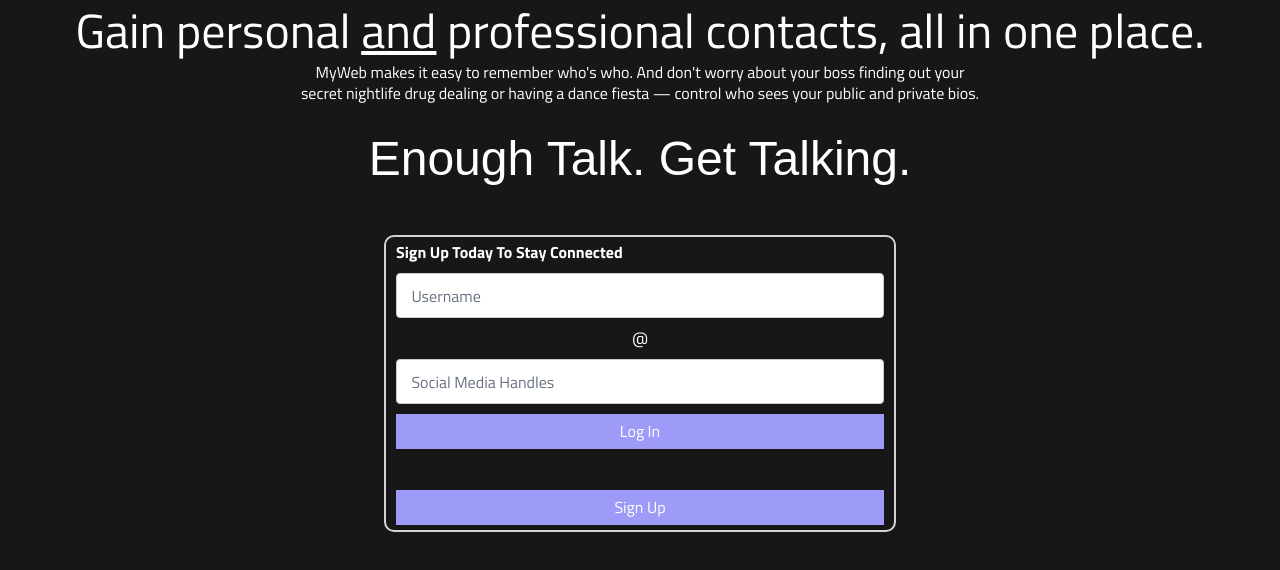
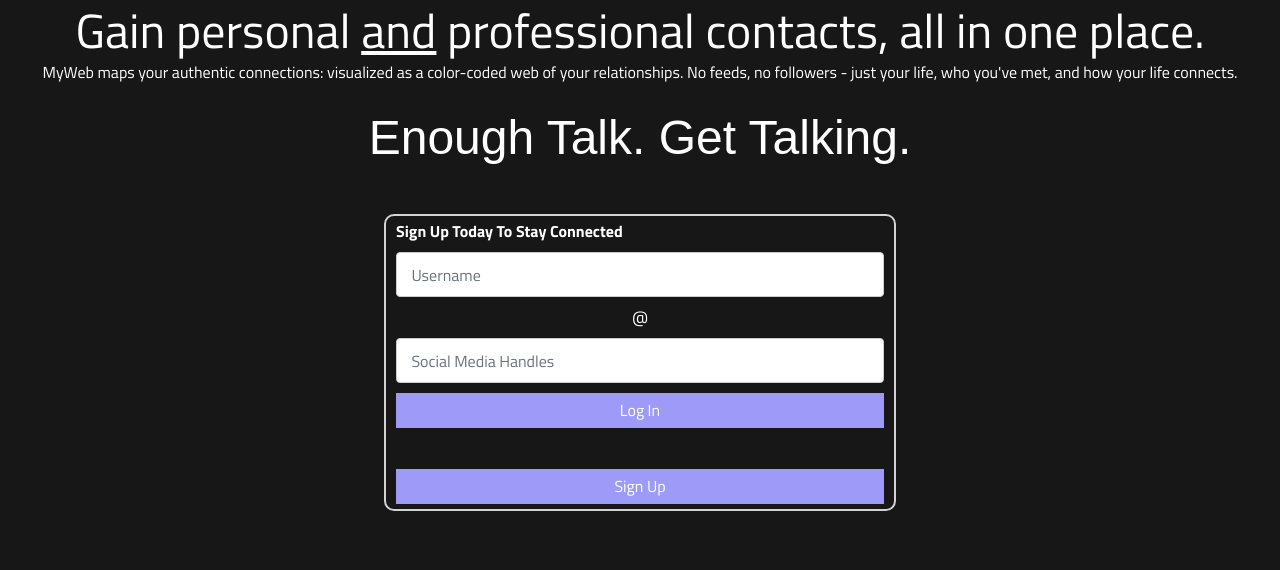
Before and after one commit to ethan-gonzalez14/hacknight, a SvelteKit app in the folder web/: page / in a window 1280 px wide. Shown: the top 570 px of the page. Built offline with nearby package versions, Linux system fonts and the light colour scheme; no server answers; a web font is replaced by a local one.

Commit message:
using modal

```diff
--- a/web/src/routes/+page.svelte
+++ b/web/src/routes/+page.svelte
@@ -85,7 +85,7 @@
 	&plus;
 </SocialButton>
 <SocialButton width="100px" height="10%" type="search" onClick={() => search_modal = true}>
-    <!-- <a href="/search" style="width:100%;height:100%;" class="material-symbols-outlined">search</a> -->
+    <span class="material-symbols-outlined">search</span>
 </SocialButton>
 
 <form action="?/logout" method="POST">
@@ -241,8 +241,8 @@
 <div class="container">
     <h1 class="titillium-web-regular fade-in-up">Gain personal <span style="text-decoration: underline;">and</span> professional contacts, all in one place.</h1>
 
-    <p class="titillium-web-regular fade-in-up" style="animation-delay: 1s; margin-bottom: 24px;">MyWeb makes it easy to remember who's who. And don't worry about your boss finding out your secret nightlife
-        drug dealing or having a dance fiesta — control who sees your public and private bios.
+    <p class="titillium-web-regular fade-in-up" style="animation-delay: 1s; margin-bottom: 24px;">MyWeb maps your authentic connections: visualized as a color-coded web of your relationships. No feeds, no followers - just your life, who you've met, and how your life connects.
+
     </p>
 
     <h1 class="wdxl-lubrifont-tc-regular" style="margin-bottom: 24px;">Enough Talk. Get Talking.</h1>
```
